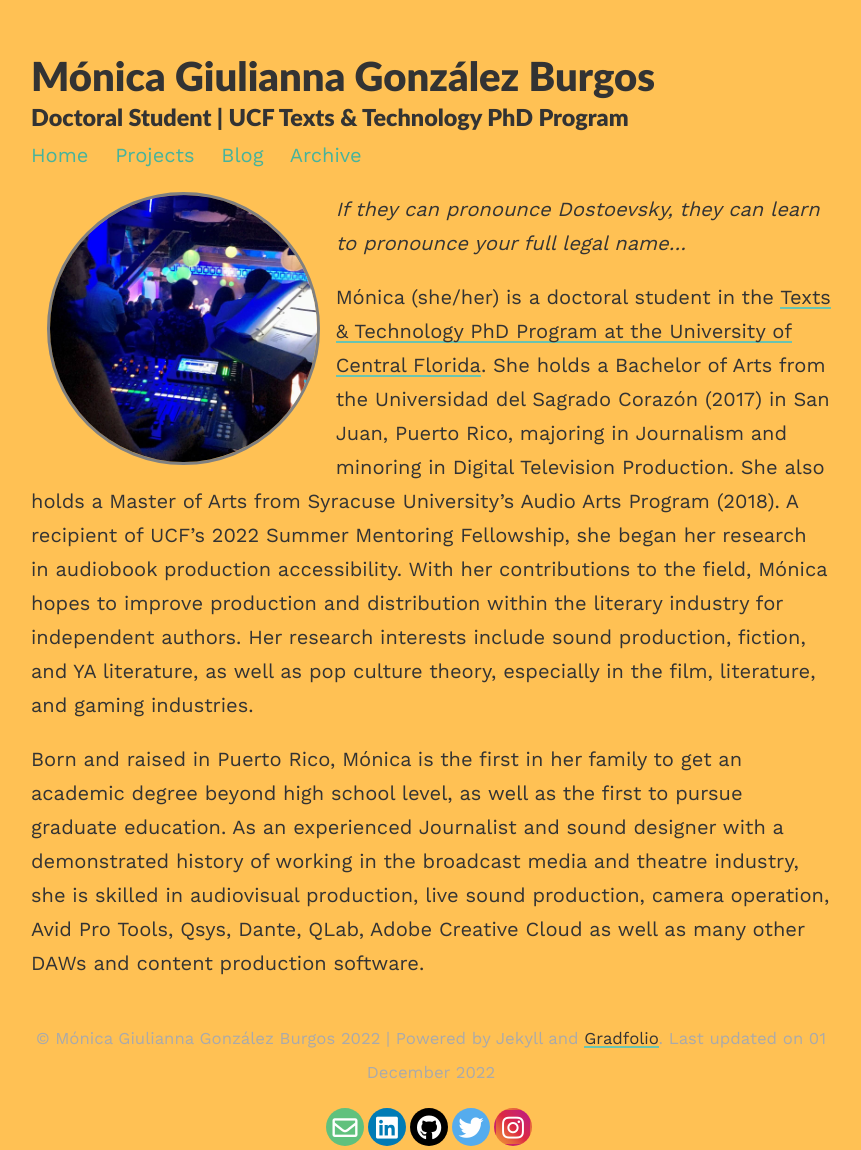
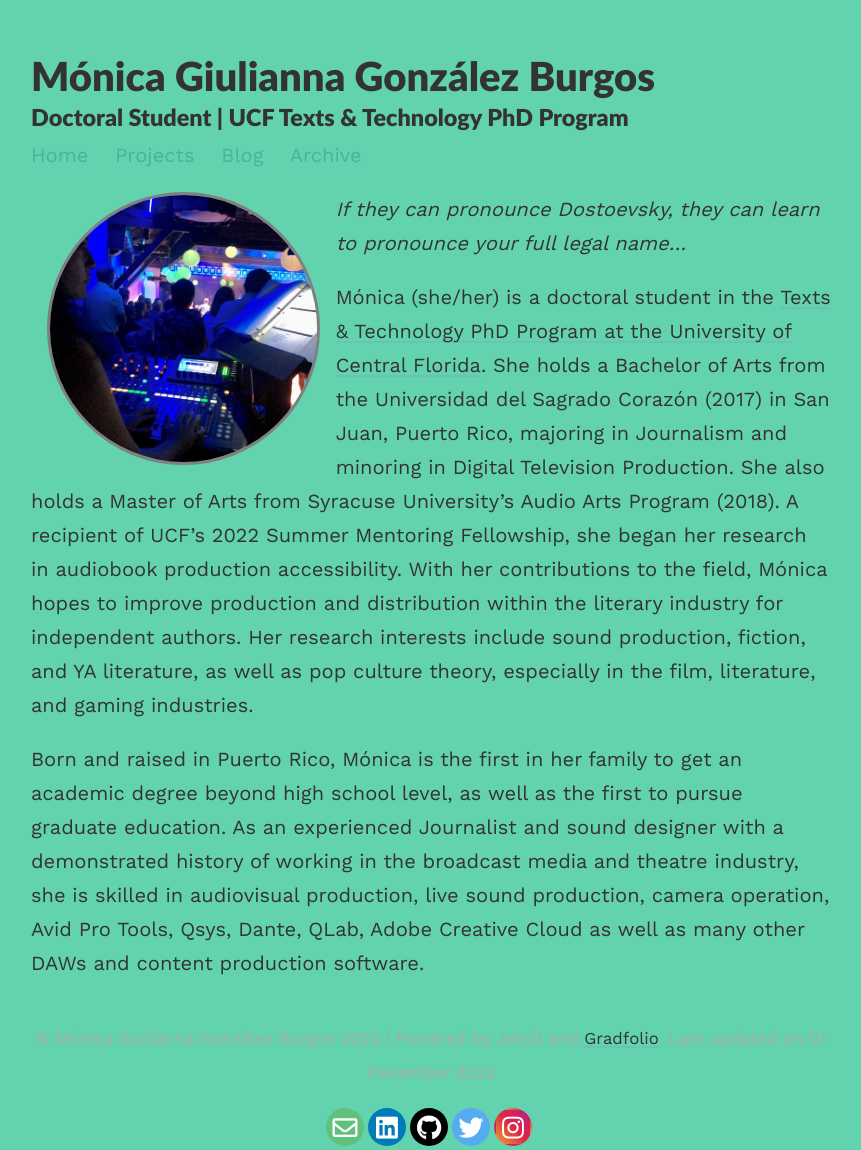
Before and after one commit to mgonzalezburgos/MGBurgos, a Jekyll site: the page built from index.md, in a window 1280 px wide. Shown: the whole page, without its empty margins (209-1070 px from the left). Built offline with Jekyll 4.4.1, drawn with Linux system fonts in a browser that asks for light colours; nearby versions of some CDN libraries.

Commit message:
Update style.scss

```diff
--- a/assets/css/_sass/style.scss
+++ b/assets/css/_sass/style.scss
@@ -9,7 +9,7 @@ body {
   line-height: $base-line-height;
   font-size: $base-font-size;
   color: $text-color;
-  background-color:#FFC154;
+  background-color:#63d3af;
   padding: 2em 1em;
   text-rendering: optimizeLegibility;
   height: 100%;
```
